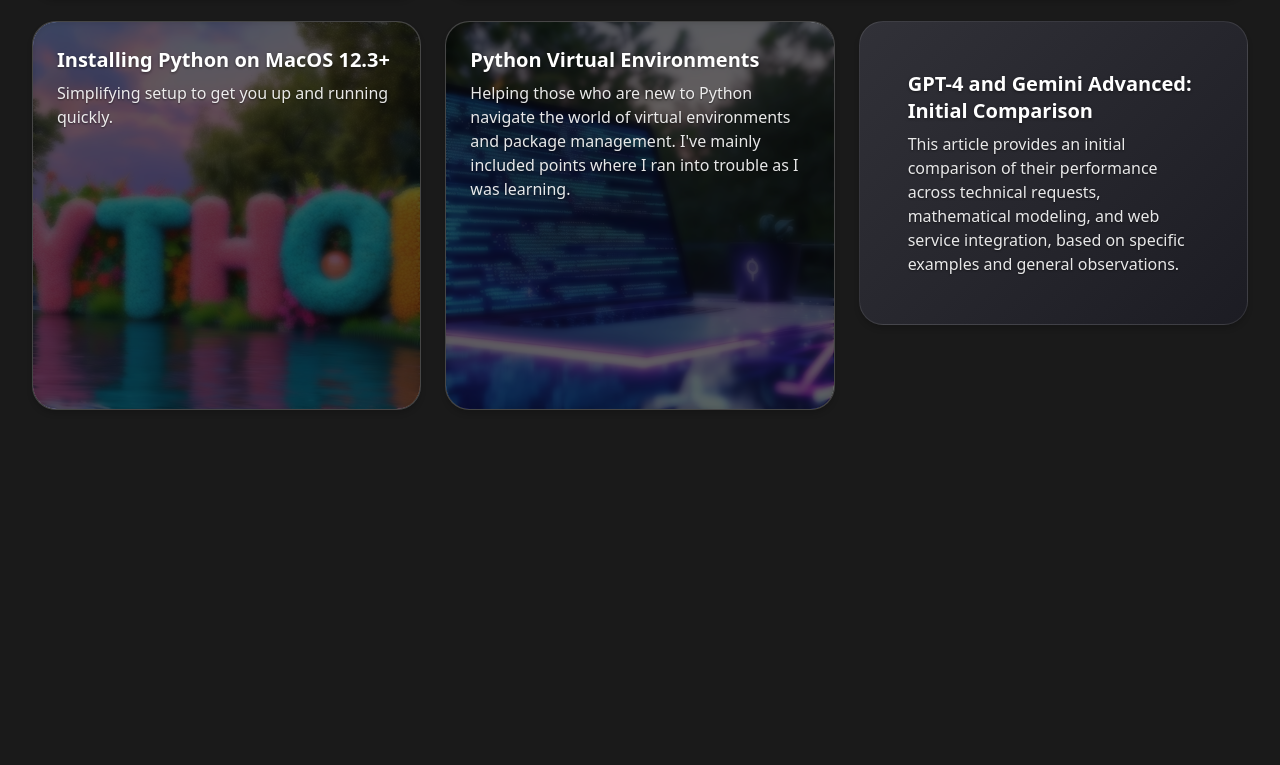
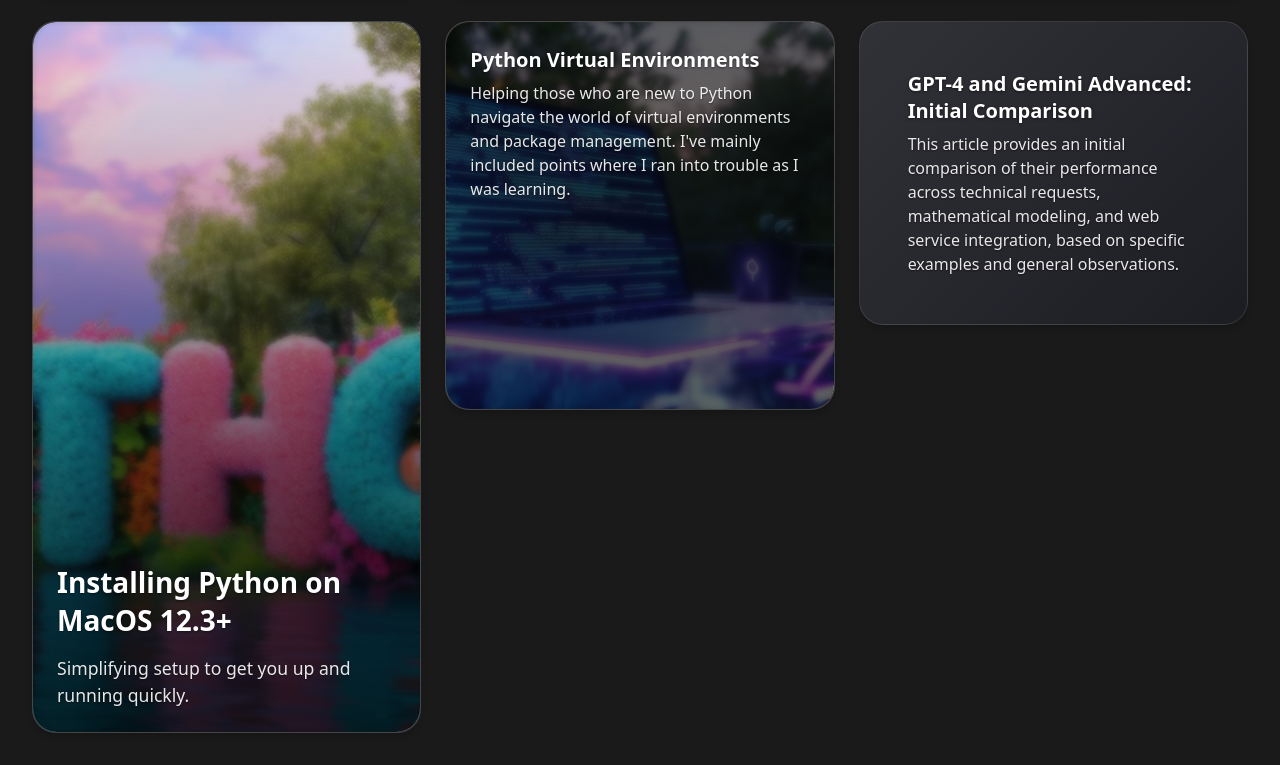
Before and after one commit to ecorkran/blog, an Astro site: page / in a window 1280 px wide. Shown: the part 215-980 px from the top of the page. Before the commit the page ends 864 px from the top, so only its background shows below. Built offline with nearby package versions, Linux system fonts and the light colour scheme; Astro itself is replaced by a stand-in of ours.

Commit message:
Add tall card

```diff
--- /dev/null
+++ b/src/components/TallCard.astro
@@ -0,0 +1,115 @@
+---
+interface Props {
+  title: string;
+  description: string;
+  image?: string;
+  slug: string;
+}
+
+const { title, description, image, slug } = Astro.props;
+---
+
+<article class="bento-item">
+  <a href={`/blog/${slug}`} class="card-link">
+    {image && <div class="image-overlay" style={`background-image: url(${image})`} />}
+    <div class="content">
+      <h2>{title}</h2>
+      <p>{description}</p>
+    </div>
+  </a>
+</article>
+
+<style>
+  article {
+    position: relative;
+    overflow: hidden;
+    grid-column: span 2;
+    grid-row: span 3;
+    padding: 0 !important;
+    border-radius: 1.5rem;
+  }
+
+  .image-overlay {
+    position: absolute;
+    top: 0;
+    left: 0;
+    right: 0;
+    bottom: 0;
+    background-size: cover;
+    background-position: center;
+    border-radius: 1.5rem;
+    opacity: 0.8;
+    transition: opacity 0.3s ease, transform 0.3s ease;
+    z-index: 0;
+  }
+
+  article:hover .image-overlay {
+    opacity: 0.9;
+    transform: scale(1.02);
+  }
+
+  .content {
+    position: absolute;
+    z-index: 1;
+    top: 0;
+    left: 0;
+    right: 0;
+    bottom: 0;
+    display: flex;
+    flex-direction: column;
+    justify-content: flex-end;
+    padding: 1.5rem;
+    background: linear-gradient(
+      to top,
+      rgba(0, 0, 0, 0.8) 0%,
+      rgba(0, 0, 0, 0.6) 30%,
+      rgba(0, 0, 0, 0.2) 70%,
+      rgba(0, 0, 0, 0) 100%
+    );
+    border-radius: 1.5rem;
+    backdrop-filter: blur(3px);
+  }
+
+  h2 {
+    margin: 0;
+    font-size: 1.5rem;
+    font-weight: 600;
+    color: white;
+    text-shadow: 0 1px 3px rgba(0, 0, 0, 0.5);
+  }
+
+  .card-link {
+    color: inherit;
+    text-decoration: none;
+    display: block;
+    height: 100%;
+    width: 100%;
+    position: relative;
+    border-radius: 1.5rem;
+  }
+
+  h2:hover {
+    color: var(--accent-color);
+  }
+
+  p {
+    margin: 0.5rem 0 0;
+    line-height: 1.5;
+    flex-grow: 0;
+    color: rgba(255, 255, 255, 0.9);
+    text-shadow: 0 1px 2px rgba(0, 0, 0, 0.5);
+    max-width: 100%;
+  }
+
+  /* Adjust content layout for tall format */
+  @media (min-width: 768px) {
+    h2 {
+      font-size: 1.75rem;
+    }
+
+    p {
+      font-size: 1.1rem;
+      margin-top: 1rem;
+    }
+  }
+</style>
--- a/src/pages/index.astro
+++ b/src/pages/index.astro
@@ -3,14 +3,16 @@
 import BentoCard from '../components/BentoCard.astro';
 import WideCard from '../components/WideCard.astro';
 import TextCard from '../components/TextCard.astro';
+import TallCard from '../components/TallCard.astro';
 import { getCollection } from 'astro:content';
 
 const posts = await getCollection('blog');
 posts.sort((a, b) => new Date(b.data.pubDate).getTime() - new Date(a.data.pubDate).getTime());
 
-// Simple layout algorithm: first post gets WideCard, every 3rd post gets TextCard
+// Layout algorithm: first post gets WideCard, second post gets TallCard, every 3rd post gets TextCard
 const getCardType = (index: number) => {
   if (index === 0) return 'wide';
+  if (index === 1) return 'tall';
   if (index % 3 === 0) return 'text';
   return 'bento';
 };
@@ -23,6 +25,15 @@
     if (cardType === 'wide') {
       return (
         <WideCard
+          title={post.data.title}
+          description={post.data.description}
+          image={post.data.image}
+          slug={post.slug}
+        />
+      );
+    } else if (cardType === 'tall') {
+      return (
+        <TallCard
           title={post.data.title}
           description={post.data.description}
           image={post.data.image}
```
Also changed, not shown: tasks.md (+6 -6 lines).
